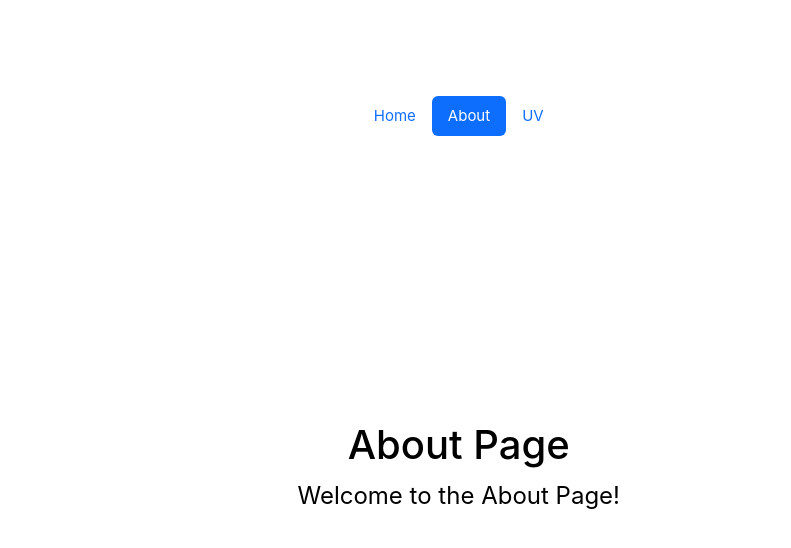
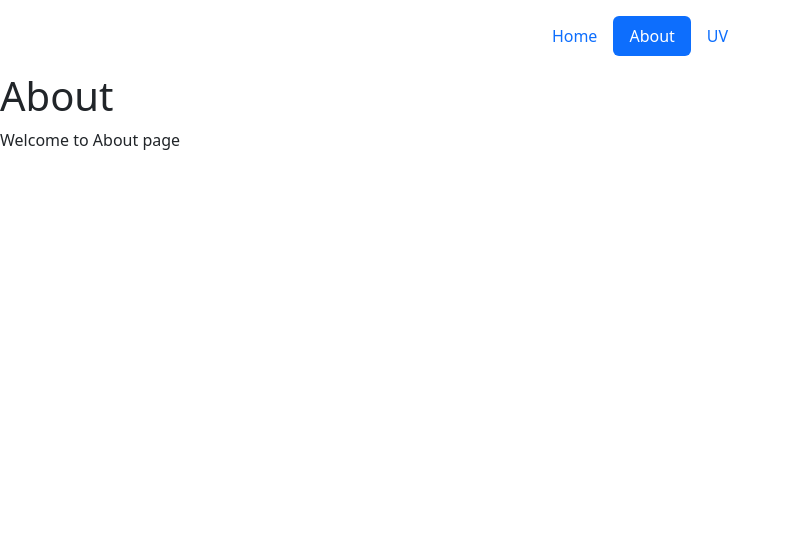
Before and after one commit to PankajShitole/onboarding_project_sun_protection, a Vue app in the folder frontend/sun_protection/: page /about in a window 1280 px wide. Shown: the top 548 px of the page, without its empty margins (0-791 px from the left). Built offline with nearby package versions, Linux system fonts and the light colour scheme.

Commit message:
Optimize the header arrangement

```diff
--- a/frontend/sun_protection/src/App.vue
+++ b/frontend/sun_protection/src/App.vue
@@ -1,36 +1,44 @@
 <script setup>
-import BHeader from './components/BHeader.vue';
+import BHeader from './components/BHeader.vue'
 </script>
 
 <template>
   <div class="main-container">
-    <BHeader />
-    <main class="content">
+    <header>
+      <BHeader />
+    </header>
+
+    <main class="main-box">
       <router-view></router-view>
     </main>
   </div>
 </template>
 
 <style scoped>
-.main-container {
-  display: flex;
-  flex-direction: column;
-  align-items: center;
-  justify-content: center;
-  width: 100%;
-  height: 100vh;
-  background: white;
-  padding-top: 80px;
+/* header {
+  line-height: 1.5;
 }
 
-.content {
-  display: flex;
-  flex-direction: column;
-  align-items: center;
-  justify-content: center;
-  text-align: center;
-  width: 100%;
-  max-width: 900px;
-  flex-grow: 1;
+.logo {
+  display: block;
+  margin: 0 auto 2rem;
 }
+
+@media (min-width: 1024px) {
+  header {
+    display: flex;
+    place-items: center;
+    padding-right: calc(var(--section-gap) / 2);
+  }
+
+  .logo {
+    margin: 0 2rem 0 0;
+  }
+
+  header .wrapper {
+    display: flex;
+    place-items: flex-start;
+    flex-wrap: wrap;
+  }
+} */
 </style>
--- a/frontend/sun_protection/src/assets/main.css
+++ b/frontend/sun_protection/src/assets/main.css
@@ -33,12 +33,3 @@ a,
     padding: 0 2rem;
   }
 }
-
-html, body {
-  margin: 0;
-  padding: 0;
-  width: 100%;
-  height: 100%;
-  background-color: white !important;
-  overflow-y: scroll;
-}
--- /dev/null
+++ b/frontend/sun_protection/src/assets/style.css
@@ -0,0 +1,6 @@
+/* Tag selectors */
+h1 {
+  text-align: center;
+  margin-top: 20px;
+  text-shadow: 4px 4px 8px rgba(0, 0, 0, 0.5);
+}
--- a/frontend/sun_protection/src/components/BHeader.vue
+++ b/frontend/sun_protection/src/components/BHeader.vue
@@ -2,12 +2,13 @@
 </script>
 
 <template>
+  <!-- Using Bootstrap's Header template (starter code) -->
   <!-- https://getbootstrap.com/docs/5.0/examples/headers/ -->
   <div class="container">
     <header class="d-flex justify-content-center py-3">
       <ul class="nav nav-pills">
         <li class="nav-item">
-          <router-link to="/" class="nav-link" active-class="active" aria-current="page">Home </router-link>
+          <router-link to="/" class="nav-link" active-class="active" aria-current="page">Home</router-link>
         </li>
         <li class="nav-item">
           <router-link to="/about" class="nav-link" active-class="active">About</router-link>
@@ -21,24 +22,38 @@
 </template>
 
 <style scoped>
-.header {
-  width: 100%;
-  position: fixed;
-  top: 0;
-  left: 0;
-  background: white;
-  padding: 15px 0;
-  text-align: center;
-  box-shadow: 0px 4px 10px rgba(0, 0, 0, 0.2);
-  z-index: 1000;
+.b-example-divider {
+  height: 3rem;
+  background-color: rgba(0, 0, 0, 0.1);
+  border: solid rgba(0, 0, 0, 0.15);
+  border-width: 1px 0;
+  box-shadow:
+    inset 0 0.5em 1.5em rgba(0, 0, 0, 0.1),
+    inset 0 0.125em 0.5em rgba(0, 0, 0, 0.15);
 }
 
-nav {
-  display: flex;
-  justify-content: center;
-  align-items: center;
-  gap: 40px;
-  max-width: 100%;
-  overflow-x: auto;
+.form-control-dark {
+  color: #fff;
+  background-color: var(--bs-dark);
+  border-color: var(--bs-gray);
+}
+.form-control-dark:focus {
+  color: #fff;
+  background-color: var(--bs-dark);
+  border-color: #fff;
+  box-shadow: 0 0 0 0.25rem rgba(255, 255, 255, 0.25);
+}
+
+.bi {
+  vertical-align: -0.125em;
+  fill: currentColor;
+}
+
+.text-small {
+  font-size: 85%;
+}
+
+.dropdown-toggle {
+  outline: 0;
 }
 </style>
--- a/frontend/sun_protection/src/views/Aboutview.vue
+++ b/frontend/sun_protection/src/views/Aboutview.vue
@@ -1,23 +1,13 @@
 <template>
-  <div class="page">
-    <h1>About Page</h1>
-    <p>Welcome to the About Page!</p>
-  </div>
-</template>
+    <div class="about">
+      <h1>About</h1>
+      <p>Welcome to About page</p>
+    </div>
+  </template>
 
-<style scoped>
-.page {
-  width: 100%;
-  max-width: 900px;
-  padding: 20px;
-  font-size: 24px;
-  background: white;
-  color: black;
-  text-align: center;
-  display: flex;
-  flex-direction: column;
-  align-items: center;
-  justify-content: center;
-  min-height: 60vh;
-}
-</style>
+  <script setup>
+  // No script needed for now
+  </script>
+
+  <style>
+  </style>
--- a/frontend/sun_protection/src/views/Homeview.vue
+++ b/frontend/sun_protection/src/views/Homeview.vue
@@ -1,23 +1,13 @@
 <template>
-  <div class="page">
-    <h1>Home Page</h1>
-    <p>Welcome to the Home Page!</p>
+  <div class="Home">
+    <h1>Home</h1>
+    <p>Welcome to Home page</p>
   </div>
 </template>
 
-<style scoped>
-.page {
-  width: 100%;
-  max-width: 900px;
-  padding: 20px;
-  font-size: 24px;
-  background: white;
-  color: black;
-  text-align: center;
-  display: flex;
-  flex-direction: column;
-  align-items: center;
-  justify-content: center;
-  min-height: 60vh;
-}
+<script setup>
+// No script needed for now
+</script>
+
+<style>
 </style>
--- a/frontend/sun_protection/src/views/UVview.vue
+++ b/frontend/sun_protection/src/views/UVview.vue
@@ -1,23 +1,13 @@
 <template>
-  <div class="page">
-    <h1>UV Page</h1>
-    <p>Welcome to the UV Page!</p>
+  <div class="uv">
+    <h1>UV</h1>
+    <p>Welcome to UV pages</p>
   </div>
 </template>
 
-<style scoped>
-.page {
-  width: 100%;
-  max-width: 900px;
-  padding: 20px;
-  font-size: 24px;
-  background: white;
-  color: black;
-  text-align: center;
-  display: flex;
-  flex-direction: column;
-  align-items: center;
-  justify-content: center;
-  min-height: 60vh;
-}
+<script setup>
+// No script needed for now
+</script>
+
+<style>
 </style>
```
Also changed, not shown: frontend/sun_protection/src/main.js (+7 -6 lines), frontend/sun_protection/src/router/index.js (+6 -6 lines).
